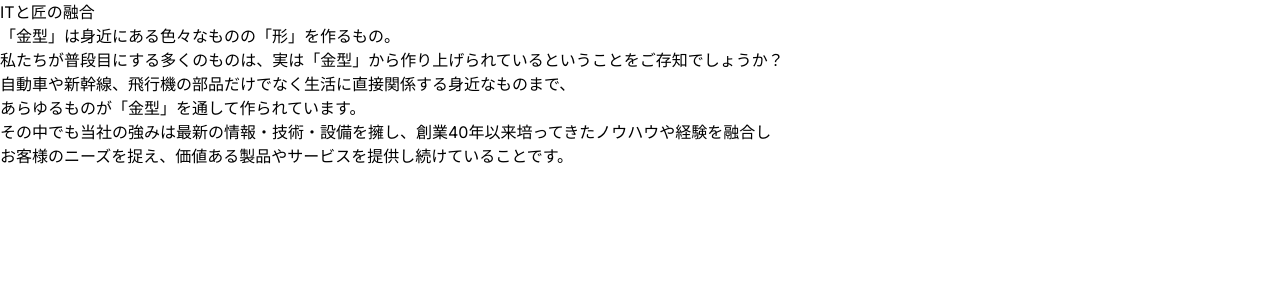
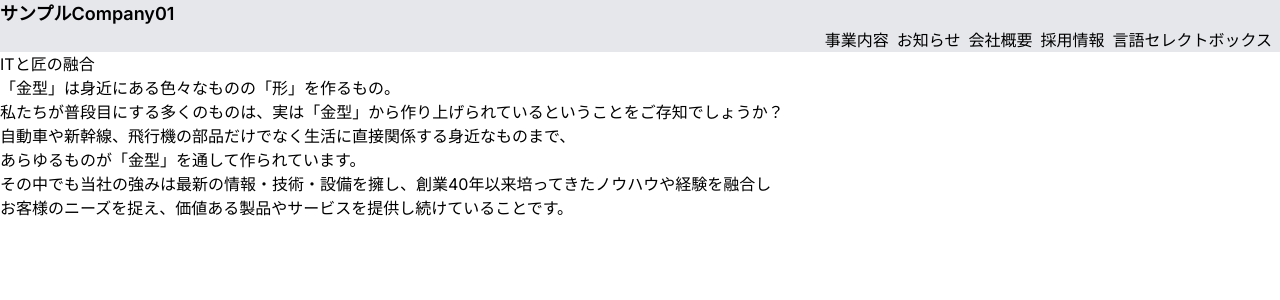
Before and after one commit to ai-biz20-sasaki/nextjs-sample-company01, a Next.js app: page / in a window 1280 px wide. Shown: the top 300 px of the page. Built offline with nearby package versions, Linux system fonts and the light colour scheme.

Commit message:
ルートページのヘッダー部分を実装 レスポンシブ対応

```diff
--- a/next.config.js
+++ b/next.config.js
@@ -1,4 +1,6 @@
 /** @type {import('next').NextConfig} */
-const nextConfig = {}
+const nextConfig = {
+  output: 'export',
+}
 
 module.exports = nextConfig
--- /dev/null
+++ b/src/app/components/mobile-menu.tsx
@@ -0,0 +1,25 @@
+export default function MobileMenu() {
+  return (
+    <ul>
+      <li><a href="#" className="block px-8 py-2">事業内容</a></li>
+      <li><a href="#" className="block px-8 py-2">・金型制作、金型メンテナンス</a></li>
+      <li><a href="#" className="block px-8 py-2">・製品実績</a></li>
+      <li><a href="#" className="block px-8 py-2">・設備紹介</a></li>
+      <li className="border-t border-black">
+        <a href="#" className="block px-8 py-2">会社概要</a>
+      </li>
+      <li className="border-t border-black">
+        <a href="#" className="block px-8 py-2">お知らせ</a>
+      </li>
+      <li className="border-t border-black">
+        <a href="#" className="block px-8 py-2">採用情報</a>
+      </li>
+      <li className="border-t border-black">
+        <a href="#" className="block px-8 py-2">採用情報</a>
+      </li>
+      <li className="border-t border-black">
+        <a href="#" className="block px-8 py-2">プライバシーポリシー</a>
+      </li>
+    </ul>
+  )
+}
--- /dev/null
+++ b/src/app/components/pc-menu.tsx
@@ -0,0 +1,11 @@
+export default function PcMenu() {
+  return (
+    <div>
+      <a className="mr-2">事業内容</a>
+      <a className="mr-2">お知らせ</a>
+      <a className="mr-2">会社概要</a>
+      <a className="mr-2">採用情報</a>
+      <a className="mr-2">言語セレクトボックス</a>
+    </div>
+  )
+}
--- a/src/app/page.tsx
+++ b/src/app/page.tsx
@@ -1,8 +1,43 @@
-import Image from 'next/image'
+"use client"
+import { useState } from "react"
+import PcMenu from "@/app/components/pc-menu"
+import MobileMenu from "@/app/components/mobile-menu"
 
 export default function Home() {
+  const [ isOpen, setIsOpen ] = useState(false)
+
+  function handleClick() {
+    setIsOpen(!isOpen)
+    console.log("isOpen:", isOpen)
+  }
+
+  const CheckIsOpen = () => {
+    if(isOpen) {
+      return <MobileMenu />
+    }
+  }
+
   return (
     <>
+      <div className="bg-gray-200">
+        <header className="container mx-auto items-center">
+          <div className="flex justify-between">
+            <h1 className="text-lg font-semibold">サンプルCompany01</h1>
+            <button onClick={handleClick}>
+              <svg className="md:hidden h-6 w-6 fill-current" viewBox="0 0 24 24">
+                <path d="M24 6h-24v-4h24v4zm0 4h-24v4h24v-4zm0 8h-24v4h24v-4z" />
+              </svg>
+            </button>
+          </div>
+          <div className="md:hidden">
+            <CheckIsOpen />
+          </div>
+          <div className="hidden md:flex md:justify-end">
+            <PcMenu />
+          </div>
+        </header>
+      </div>
+
       <div>
         ITと匠の融合
       </div>
```
